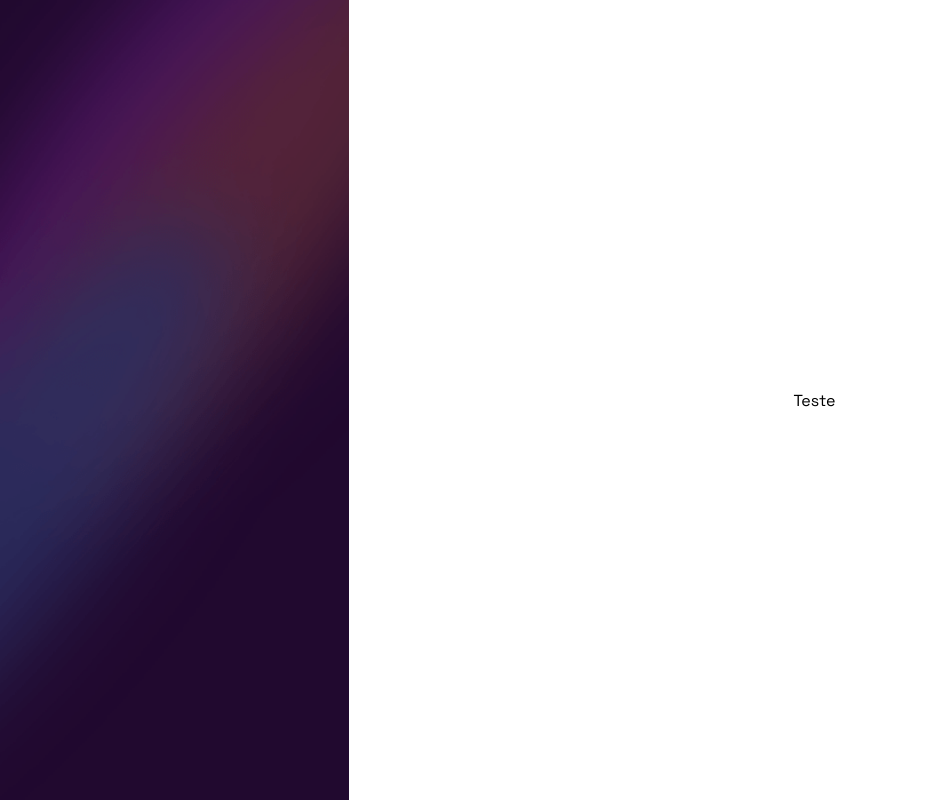
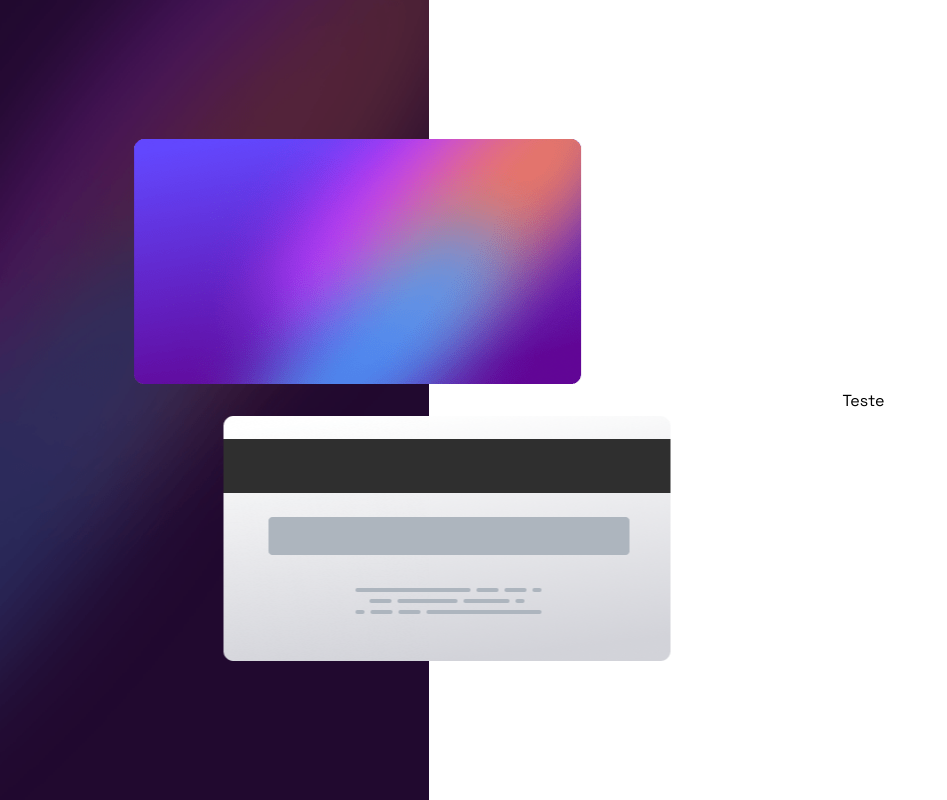
Before and after one commit to alvesxdani/interactive-card, a React (Vite) app: page / in a window 1280 px wide. Shown: the whole page, without its empty margins (0-947 px from the left). Built offline with nearby package versions, Linux system fonts and the light colour scheme.

Commit message:
Positioning the cards

```diff
--- /dev/null
+++ b/src/components/Cards/index.tsx
@@ -0,0 +1,10 @@
+import { Card1, Card2 } from "./style";
+
+export function Cards() {
+  return (
+    <div>
+      <Card1 />
+      <Card2 />
+    </div>
+  )
+}
--- /dev/null
+++ b/src/components/Cards/style.ts
@@ -0,0 +1,18 @@
+import styled from "styled-components";
+import CardFront from '../../assets/bg-card-front.png';
+import CardBack from '../../assets/bg-card-back.png';
+
+export const Card1 = styled.div`
+background: url('${CardFront}') no-repeat;
+width: 447px;
+height: 245px;
+transform: translateX(30%);
+margin-bottom: 2rem;
+`
+
+export const Card2 = styled.div`
+background: url('${CardBack}') no-repeat;
+width: 447px;
+height: 245px;
+transform: translateX(50%);
+`
--- a/src/global.ts
+++ b/src/global.ts
@@ -8,9 +8,13 @@ export const GlobalStyle = createGlobalStyle`
     padding: 0;
     box-sizing: border-box;
   }
-}
 
-body {
-  font-family 'Space Grotesk';
-}
+  body {
+    font-family: 'Space Grotesk',serif;
+  }
 `
+
+//Responsivity
+export const l_device = '1200px';
+export const m_device = '760px';
+export const s_device = '480px';
--- a/src/pages/Home/index.tsx
+++ b/src/pages/Home/index.tsx
@@ -1,15 +1,14 @@
-import { ContainerBG, ContainerForm, ContainerPage } from "./style";
-import contentBG from '../../assets/bg-main-desktop.png';
+import { ContainerCards, ContainerForm, ContainerPage } from "./style";
+import { Cards } from "../../components/Cards";
 
 export function Home() {
-  return(
+  return (
     <ContainerPage>
-      <ContainerBG />
+      <ContainerCards>
+        <Cards />
+      </ContainerCards>
 
-      <ContainerForm>
-        Teste
-      </ContainerForm>
-
+      <ContainerForm>Teste</ContainerForm>
     </ContainerPage>
-  )
+  );
 }
--- a/src/pages/Home/style.ts
+++ b/src/pages/Home/style.ts
@@ -7,9 +7,11 @@ width: 100%;
 height: 100vh;
 `
 
-export const ContainerBG = styled.div`
+export const ContainerCards = styled.div`
 background: url('${contentBG}') no-repeat;
 background-size: auto 100vh;
+display: flex;
+align-items: center;
 width: 480px;
 height: 100vh;
 `
```
